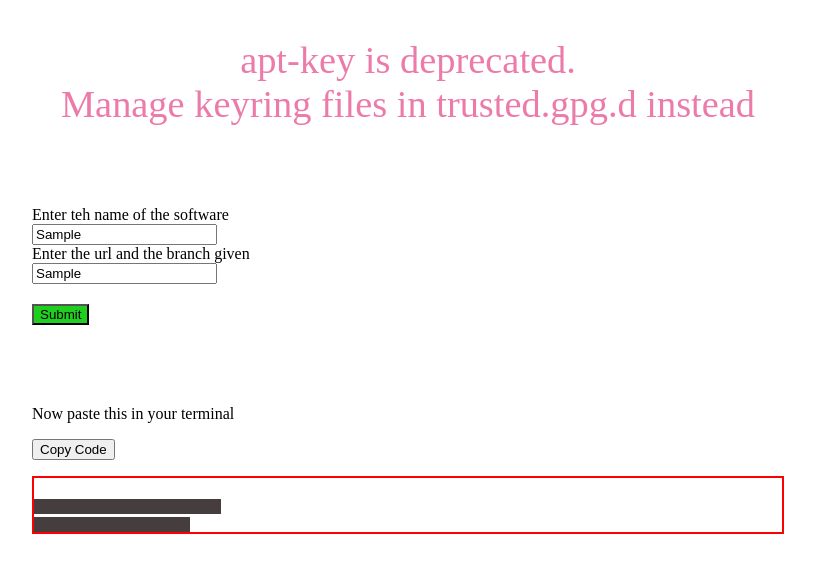
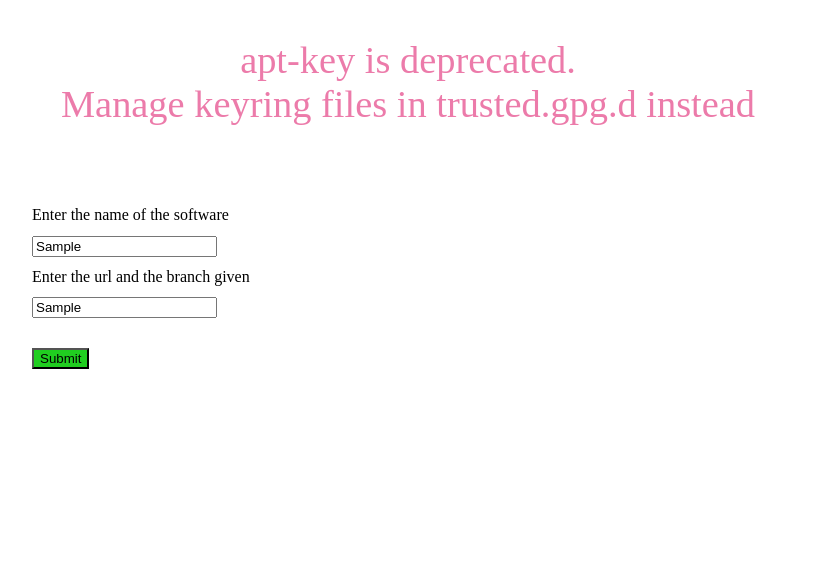
Before and after one commit to OAtulA/apt-key-is-deprecated, a plain HTML site: page index.html in a window 1280 px wide. Both pictures are taken after typing "Sample", "Sample" into the empty fields and a click on the button "Submit". Shown: the whole page, without its empty margins (232-1047 px from the left). Drawn offline with Linux system fonts and the light colour scheme.

Commit message:
Corrected some spellings.

```diff
--- a/index.html
+++ b/index.html
@@ -19,7 +19,7 @@
     <div class="tool">
 
         <form class="apt-key-deperecated">
-            <label> Enter teh name of the software </label><br>
+            <label> Enter the name of the software </label><br>
             <input type="text" name="name"> <br>
            <label > Enter the url and the branch given</label> <br>
            <input type="text" name="url" id="url">
--- a/script.js
+++ b/script.js
@@ -16,6 +16,7 @@ let showCommand = (event) => {
 let writecode = () => {
     console.log("writecode is working");
 
+    // Initialize the codeBlock variable
     let codeBlock = document.querySelector("div.code-block>pre>code");
 
     // Now making the text
@@ -27,13 +28,14 @@ let writecode = () => {
     let inputURL = document.querySelector("#url").value;
 
     // The output text
-    let lines = `curl -sS ${inputURL} | gpg --dearmor | sudo tee /usr/share/keyrings/${softwareName}.gpg
+    let lines = `curl -sS <span class="math-inline">\{inputURL\} \| gpg \-\-dearmor \| sudo tee /usr/share/keyrings/</span>{softwareName}.gpg
 
-    deb [signed-by=/usr/share/keyrings/${softwareName}.gpg] ${inputURL}  | sudo tee /etc/apt/sources.list.d/${softwareName}.list`;
+    deb [signed-by=/usr/share/keyrings/${softwareName}.gpg] <span class="math-inline">\{inputURL\}  \| sudo tee /etc/apt/sources\.list\.d/</span>{softwareName}.list`;
 
     //to write to code
     codeBlock.innerHTML = lines;
-};
+
+    };
 
 function copyCode() {
     var codeBlock = document.querySelector('.code-block');
--- a/style.css
+++ b/style.css
@@ -9,6 +9,15 @@ p.h2 {
     margin: 5rem 20vw 4rem 20vw;
 }
 
+form>label{
+    margin-top: 0.7rem;
+    margin-bottom: 0.7rem;
+}
+
+form>input{
+    margin-top: 0.7rem ;
+    margin-bottom: 0.7rem;
+}
 .submit {
     background-color: rgb(32, 206, 32);
     margin-top: 1.2rem;
@@ -17,6 +26,7 @@ p.h2 {
 .message {
     /*
     display: none; */
+    visibility: hidden;
     margin-top: 5rem;
 
 }
```
